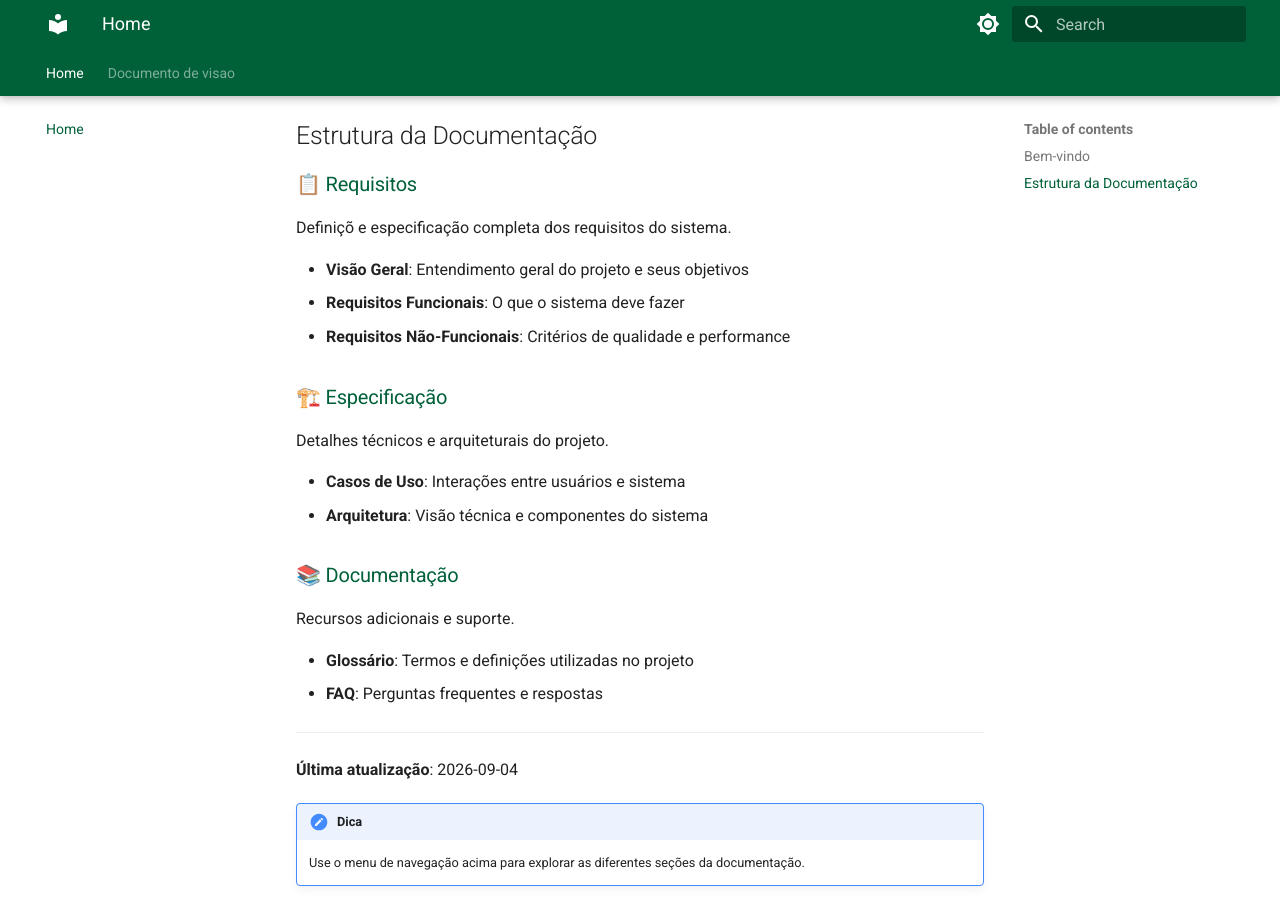
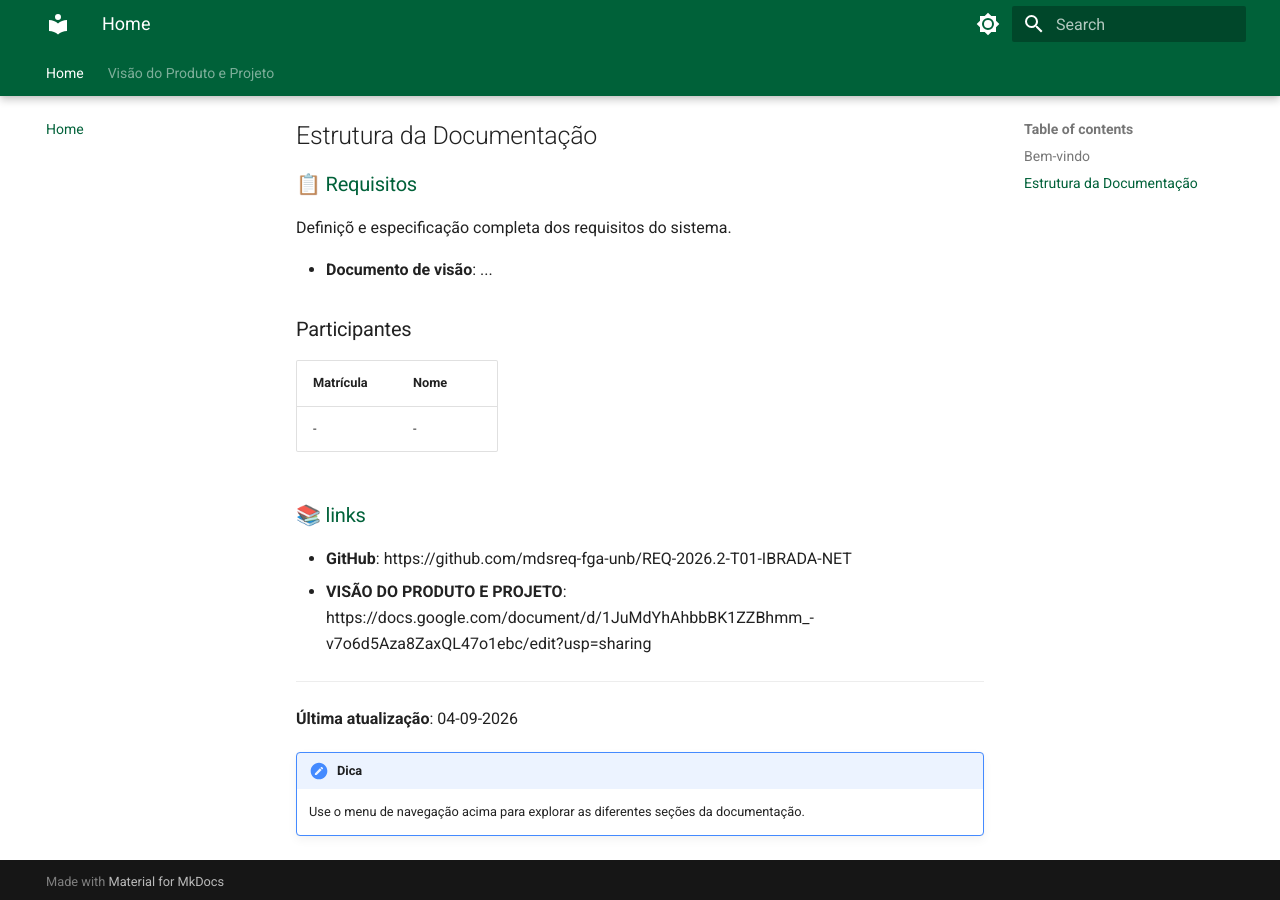
Before and after one commit to mdsreq-fga-unb/REQ-2026.2-T01-IBRADA-NET, an MkDocs documentation site: the page built from docs/index.md, in a window 1280 px wide and 900 px high, scrolled down 531 px. Built offline with MkDocs 1.6.1 and Material for MkDocs 9.7.7, drawn with Linux system fonts in a browser that asks for light colours.

Commit message:
docs/alteraçoes no index

```diff
--- a/docs/index.md
+++ b/docs/index.md
@@ -13,25 +13,22 @@ Esta é a documentação centralizada de requisitos de software para nosso proje
 ### 📋 [Requisitos](requisitos/visao-geral.md)
 Definiçõ e especificação completa dos requisitos do sistema.
 
-- **Visão Geral**: Entendimento geral do projeto e seus objetivos
-- **Requisitos Funcionais**: O que o sistema deve fazer
-- **Requisitos Não-Funcionais**: Critérios de qualidade e performance
+- **Documento de visão**: ...
 
-### 🏗️ [Especificação](especificacao/casos-uso.md)
-Detalhes técnicos e arquiteturais do projeto.
+### Participantes
 
-- **Casos de Uso**: Interações entre usuários e sistema
-- **Arquitetura**: Visão técnica e componentes do sistema
+| Matrícula | Nome |
+|----|----|
+|- | -  |
 
-### 📚 [Documentação](documentacao/glossario.md)
-Recursos adicionais e suporte.
+### 📚 [links](documentacao/glossario.md)
 
-- **Glossário**: Termos e definições utilizadas no projeto
-- **FAQ**: Perguntas frequentes e respostas
+- **GitHub**: https://github.com/mdsreq-fga-unb/REQ-2026.2-T01-IBRADA-NET
+- **VISÃO DO PRODUTO E PROJETO**: https://docs.google.com/document/d/1JuMdYhAhbbBK1ZZBhmm_-v7o6d5Aza8ZaxQL47o1ebc/edit?usp=sharing
 
 ---
 
-**Última atualização**: 2026-09-04
+**Última atualização**: 04-09-2026
 
 !!! note "Dica"
     Use o menu de navegação acima para explorar as diferentes seções da documentação.
--- a/mkdocs.yml
+++ b/mkdocs.yml
@@ -47,9 +47,9 @@ extra_css:
 
 nav:
   - Home: index.md
-  - Documento de visao:
-      - Introdução: documento-visao/introducao.md
-      - teste: documento-visao/testes.md
+  - Visão do Produto e Projeto:
+      - Documento: documento-visao/documento.md
+      - Imagem: documento-visao/testes.md
   # - Especificação:
   #     - Casos de Uso: especificacao/casos-uso.md
   #     - Arquitetura: especificacao/arquitetura.md
```
Also changed, not shown: docs/documento-visao/documento.md (renamed from docs/documento-visao/introducao.md).
